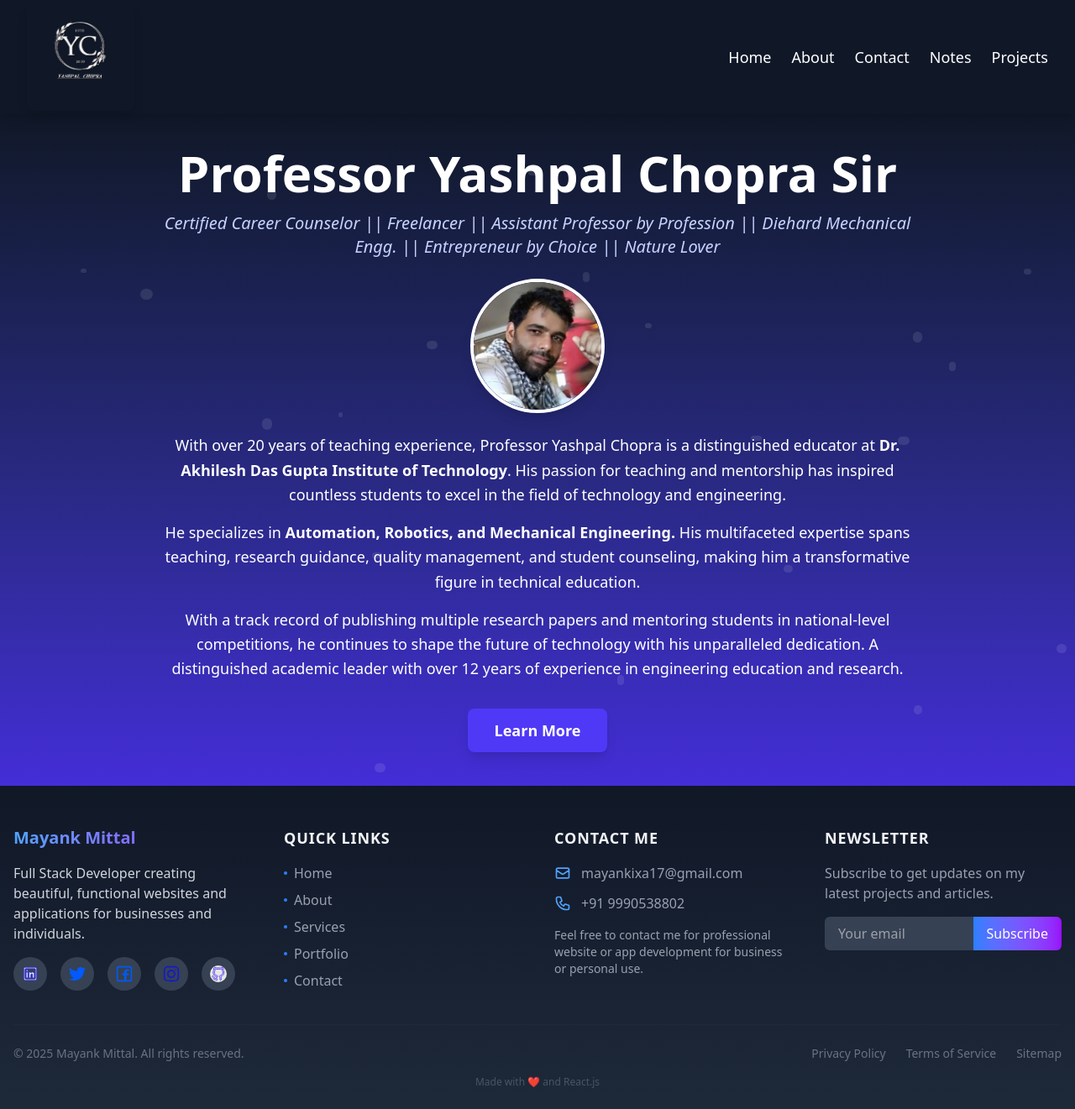
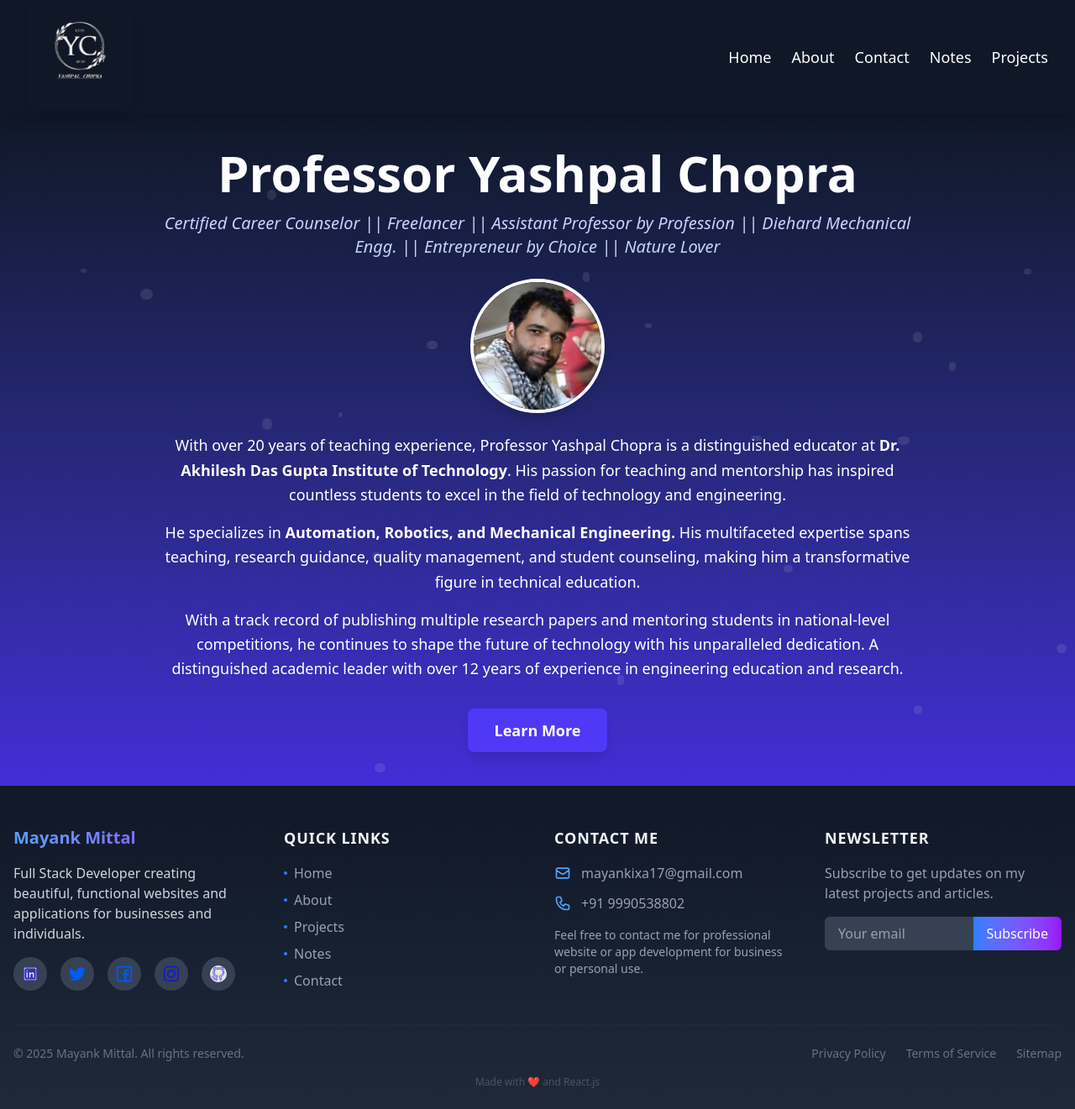
Before and after one commit to Chief-myk/YASHPAL-SIR-PROJECT, a React (Vite) app in the folder YashpalSirWebsite/: page / in a window 1280 px wide. Shown: the whole page at 84% size. Built offline with nearby package versions, Linux system fonts and the light colour scheme.

Commit message:
tempfinal

```diff
--- a/YashpalSirWebsite/src/components/Footbar.jsx
+++ b/YashpalSirWebsite/src/components/Footbar.jsx
@@ -3,19 +3,19 @@ import React from 'react';
 
 const Footbar = () => {
   const socialPlatforms = [
-    { name: "linkedin", url: "https://www.linkedin.com/in/yashpal-chopra-27ab0340/" },
-    { name: "twitter", url: "#" },
-    { name: "facebook", url: "#" },
-    { name: "instagram", url: "#" },
-    { name: "github", url: "#" }
+    { name: "linkedin", url: "https://www.linkedin.com/in/mayankmittal1311/" },
+    { name: "twitter", url: "https://x.com/MayankMittal06" },
+    { name: "facebook", url: "https://www.facebook.com/mayank.mittal.1069020" },
+    { name: "instagram", url: "https://www.instagram.com/mayankmittal.1306/?hl=en" },
+    { name: "github", url: "https://github.com/Chief-myk" }
   ];
 
   const quickLinks = [
     { name: "Home", url: "#" },
-    { name: "About", url: "#" },
-    { name: "Services", url: "#" },
-    { name: "Portfolio", url: "#" },
-    { name: "Contact", url: "#" }
+    { name: "About", url: "https://yashpal-sir-project.vercel.app/about" },
+    { name: "Projects", url: "https://yashpal-sir-project.vercel.app/projects" },
+    { name: "Notes", url: "https://yashpal-sir-project.vercel.app/notes" },
+    { name: "Contact", url: "https://yashpal-sir-project.vercel.app/contact" }
   ];
 
   return (
--- a/YashpalSirWebsite/src/components/Home.jsx
+++ b/YashpalSirWebsite/src/components/Home.jsx
@@ -25,7 +25,7 @@ const Home = () => {
 
       <div className="max-w-4xl text-center relative z-10 animate-fade-in">
         <h1 className="text-4xl sm:text-5xl md:text-6xl font-bold mb-4 animate-slide-up">
-          Professor Yashpal Chopra Sir
+          Professor Yashpal Chopra
         </h1>
         <p className="text-xl italic mb-6 text-indigo-200 animate-slide-up delay-100">
           Certified Career Counselor || Freelancer || Assistant Professor by Profession || Diehard Mechanical Engg. || Entrepreneur by Choice || Nature Lover
```
